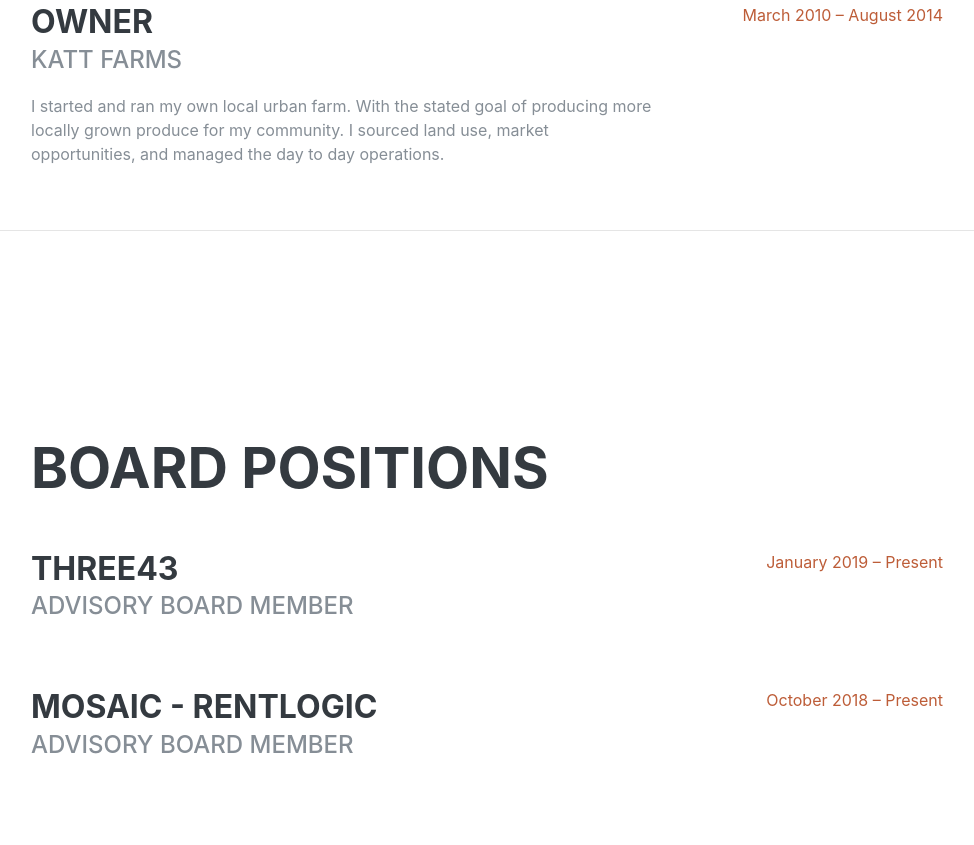
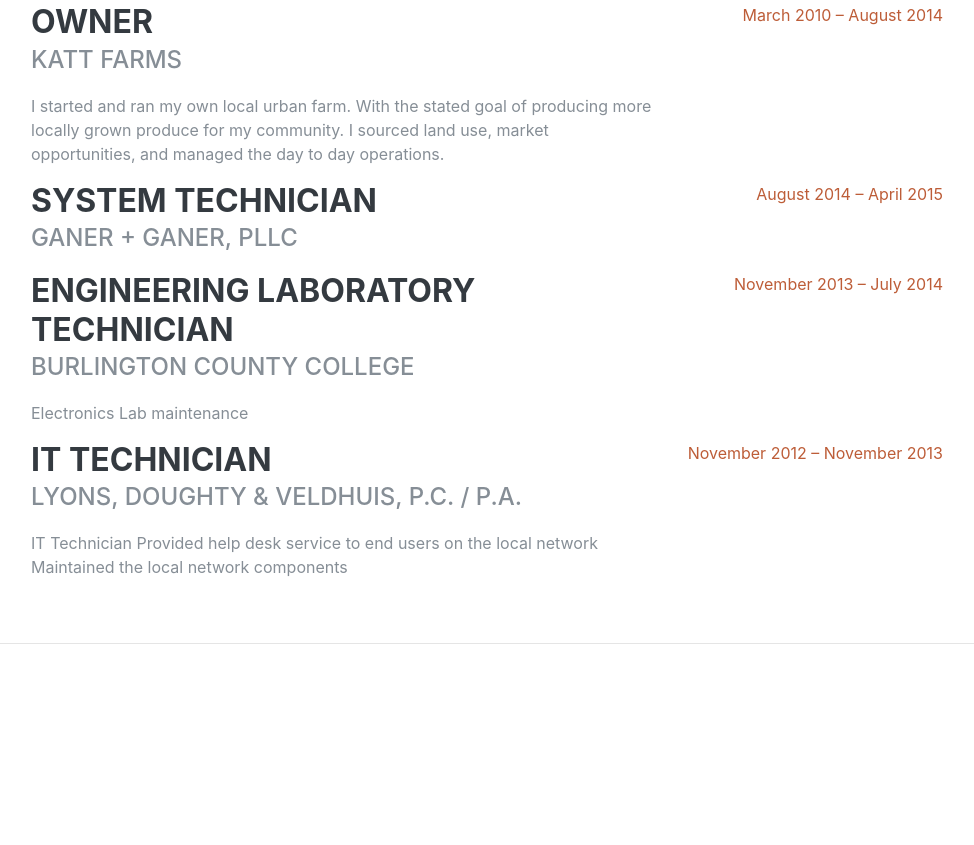
Before and after one commit to johnkatt/johnkatt.github.io, a plain HTML site: page index.html in a window 1280 px wide. Shown: the part 1664-2509 px from the top of the page, without its empty margins (289-1263 px from the left). Drawn offline with nearby package versions, Linux system fonts and the light colour scheme; a web font is replaced by a local one.

Commit message:
Update index.html

```diff
--- a/index.html
+++ b/index.html
@@ -158,6 +158,45 @@
           </div>
         </div>
 
+           <div class="resume-item d-flex flex-column flex-md-row justify-content-between">
+          <div class="resume-content">
+            <h3 class="mb-0">System Technician</h3>
+            <div class="subheading mb-3">Ganer + Ganer, PLLC</div>
+          </div>
+          <div class="resume-date text-md-right">
+            <span class="text-primary">August 2014 – April 2015</span>
+          </div>
+        </div>
+
+          <div class="resume-item d-flex flex-column flex-md-row justify-content-between">
+          <div class="resume-content">
+            <h3 class="mb-0">Engineering Laboratory Technician</h3>
+            <div class="subheading mb-3">Burlington County College</div>
+                        <p>Electronics Lab maintenance </p>
+
+          </div>
+          <div class="resume-date text-md-right">
+            <span class="text-primary">November 2013 – July 2014</span>
+          </div>
+        </div>
+
+        <div class="resume-item d-flex flex-column flex-md-row justify-content-between">
+          <div class="resume-content">
+            <h3 class="mb-0">IT Technician</h3>
+            <div class="subheading mb-3">Lyons, Doughty & Veldhuis, P.C. / P.A.</div>
+                        <p>IT Technician
+Provided help desk service to end users on the local network
+Maintained the local network components </p>
+
+          </div>
+          <div class="resume-date text-md-right">
+            <span class="text-primary">November 2012 – November 2013</span>
+          </div>
+        </div>
+
+
+
+
       </div>
 
     </section>
@@ -245,6 +284,16 @@
           <li class="list-inline-item">
             <i class="fab fa-aws"></i>
             </li>
+          <li class="list-inline-item">
+
+            <i class="fas fa-flask-potion"></i>
+
+                        </li>
+          <li class="list-inline-item">
+<i class="fas fa-tasks"></i>
+
+                        </li>
+
                    <li class="list-inline-item">
 
 <i class="fab fa-java"></i>
```
